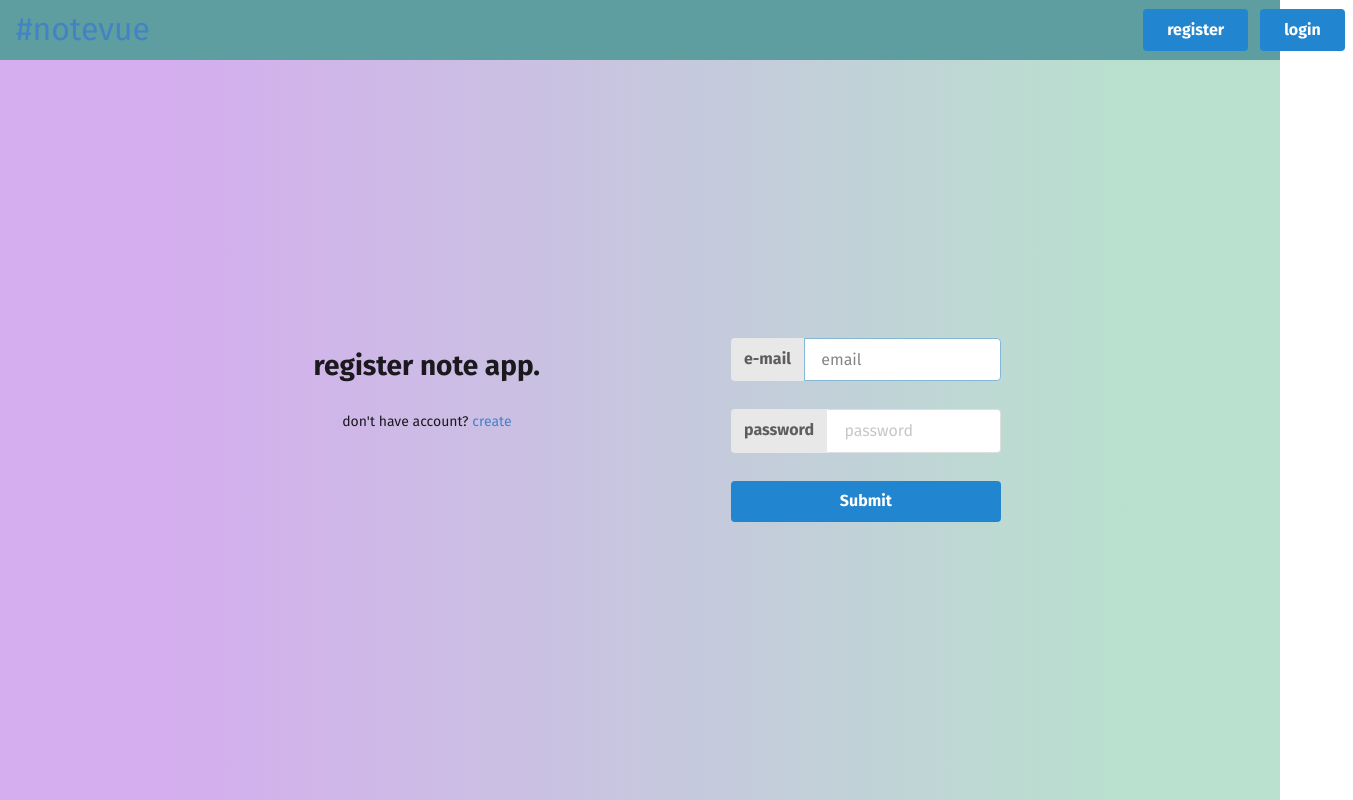
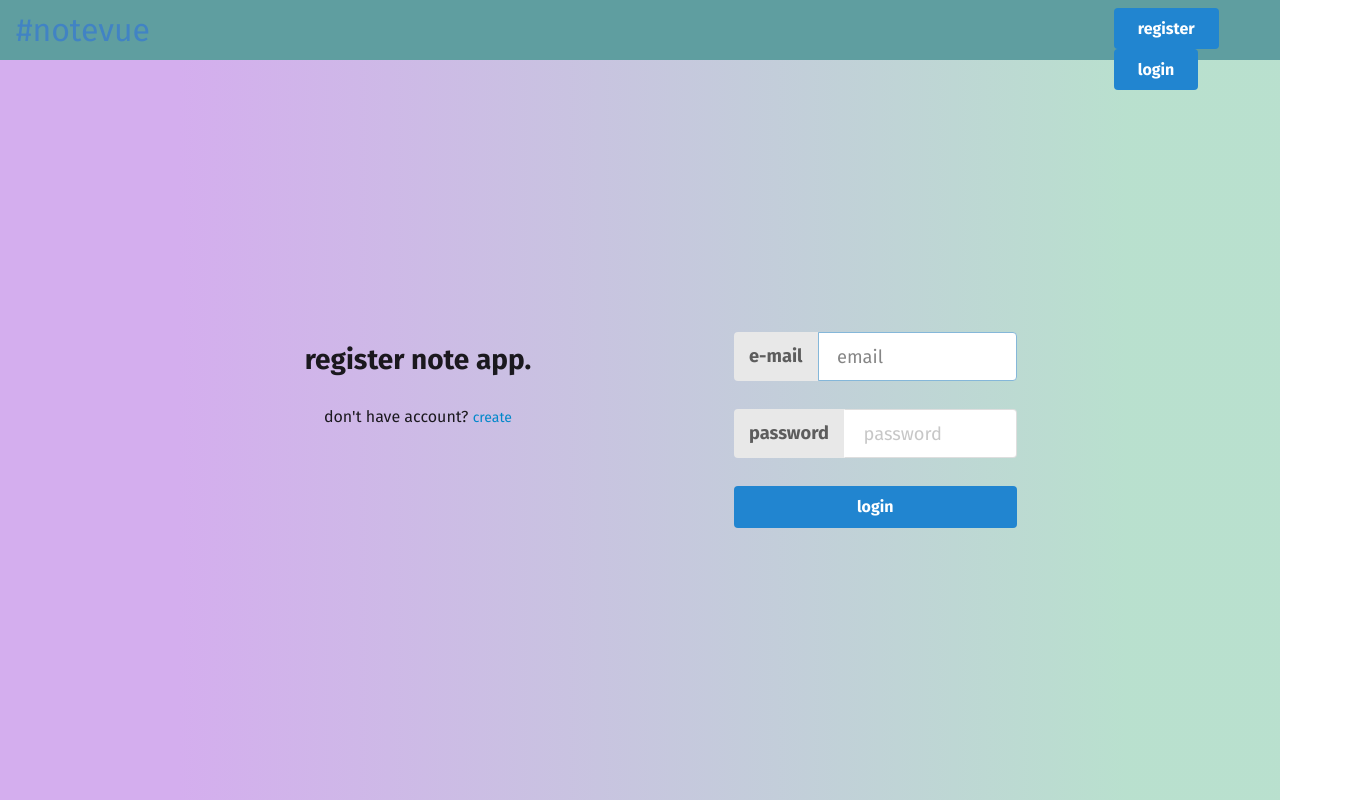
Before and after one commit to vnylbscr/nest-vue-note-app, a Vue app in the folder client/: page /sign-in in a window 1280 px wide. Shown: the whole page, 1353 px wide, since content can reach past the window. Built offline with nearby package versions, Linux system fonts and the light colour scheme.

Commit message:
handling state routing

```diff
--- a/client/package.json
+++ b/client/package.json
@@ -10,6 +10,7 @@
   "dependencies": {
     "@vuelidate/core": "^2.0.0-alpha.32",
     "@vuelidate/validators": "^2.0.0-alpha.25",
+    "axios": "^0.24.0",
     "core-js": "^3.6.5",
     "sass": "^1.44.0",
     "sass-loader": "^10",
--- a/client/src/App.vue
+++ b/client/src/App.vue
@@ -2,17 +2,19 @@
   <div id="nav" class="nav">
     <nav-bar />
     <router-view />
+    <!-- <Footer /> -->
   </div>
 </template>
 <script>
 import Footer from './components/footer.vue';
+import { defineComponent } from '@vue/runtime-core';
 import NavBar from './components/navbar/NavBar.vue';
-export default {
+export default defineComponent({
   components: {
     // Footer,
     NavBar,
   },
-};
+});
 </script>
 
 <style lan NavBarg="scss"></style>
--- a/client/src/components/navbar/NavBar.vue
+++ b/client/src/components/navbar/NavBar.vue
@@ -1,13 +1,17 @@
 <template>
   <nav class="nav-container">
-    <div class="logo">
+    <div class="ui grid">
+      <div class="seven column row">
+        <div class="left three floated column">
           <router-link to="/" class="logo">
             <p>#notevue</p>
           </router-link>
         </div>
-    <div class="links">
+        <div class="right floated column">
           <nav-link :href="'/sign-up'" :name="'register'" />
           <nav-link :href="'/sign-in'" :name="'login'" />
+        </div>
+      </div>
     </div>
   </nav>
 </template>
@@ -34,8 +38,6 @@ export default {
   height: 60px;
   padding: 8px 16px;
   background-color: cadetblue;
-  display: flex;
-  align-items: center;
   .logo {
     width: 90%;
     text-decoration: none;
@@ -49,11 +51,5 @@ export default {
       }
     }
   }
-  .links {
-    width: 10%;
-    display: flex;
-    flex-direction: row;
-    justify-content: space-around;
-  }
 }
 </style>
--- /dev/null
+++ b/client/src/lib/config.js
@@ -0,0 +1 @@
+export const API_URL = 'https://localhost:4000';
--- a/client/src/router/index.js
+++ b/client/src/router/index.js
@@ -1,26 +1,47 @@
 import { createRouter, createWebHistory } from 'vue-router';
+import Welcome from '../views/Welcome.vue';
+import Admin from '../views/Admin.vue';
 import Home from '../views/Home.vue';
-
 const routes = [
+  {
+    path: '/',
+    name: 'Welcome',
+    component: Welcome,
+    meta: {
+      isGuest: true,
+    },
+  },
   {
     path: '/',
     name: 'Home',
     component: Home,
-  },
-  {
-    path: '/about',
-    name: 'About',
-    component: () => import('../views/About.vue'),
+    meta: {
+      authRequired: true,
+    },
   },
   {
     path: '/sign-in',
     name: 'SignIn',
     component: () => import('../views/SignIn.vue'),
+    meta: {
+      isGuest: true,
+    },
   },
   {
     path: '/sign-up',
     name: 'SignUp',
     component: () => import('../views/SignUp.vue'),
+    meta: {
+      isGuest: true,
+    },
+  },
+  {
+    path: '/admin',
+    name: 'Admin',
+    component: Admin,
+    meta: {
+      authRequired: true,
+    },
   },
 ];
 
@@ -29,4 +50,33 @@ const router = createRouter({
   routes,
 });
 
+router.beforeEach((to, from, next) => {
+  const parsed = localStorage.getItem('vuex');
+  const user = JSON.parse(parsed)?.user;
+
+  if (to.matched.some((record) => record.meta.authRequired)) {
+    console.log('user is', user);
+    if (!user) {
+      next({
+        path: '/sign-in',
+      });
+    } else {
+      next({
+        path: '/admin',
+      });
+    }
+  } else if (to.matched.some((path) => path.meta.isGuest)) {
+    if (user) {
+      next({
+        path: '/',
+        name: 'Home',
+      });
+    } else {
+      next();
+    }
+  } else {
+    next();
+  }
+});
+
 export default router;
--- /dev/null
+++ b/client/src/views/Admin.vue
@@ -0,0 +1,20 @@
+<template>
+  <div>
+    selam agalar
+
+    <p>{{ user }}</p>
+  </div>
+</template>
+
+<script>
+import { defineComponent } from '@vue/runtime-core';
+
+export default defineComponent({
+  name: 'Admin',
+  setup() {
+    return {
+      user: 'mert',
+    };
+  },
+});
+</script>
--- a/client/src/views/Home.vue
+++ b/client/src/views/Home.vue
@@ -1,74 +1,27 @@
 <template>
   <div class="root">
-    <div class="box">
-      <h3>#notevue.</h3>
-      <h5>save your notes. use anywhere you want.</h5>
-    </div>
-
-    <div class="bottom-section">
-      <router-link to="/sign-up">
-        <p class="account">create account free.</p>
-      </router-link>
-    </div>
+    <h1>welcome back, {{ user.username }}</h1>
   </div>
 </template>
 
 <script>
-export default {
+import { defineComponent } from '@vue/runtime-core';
+
+export default defineComponent({
+  setup() {
+    const user = this.$store.state.user;
+
+    return {
+      user,
+    };
+  },
   name: 'Home',
-};
+});
 </script>
 
 <style lang="scss" scoped>
-@import '../styles/global.scss';
 .root {
-  width: 100%;
-  height: calc(100vh - 60px);
-  align-items: center;
-  justify-content: center;
-  display: flex;
-  flex-direction: column;
-  background: rgb(212, 174, 238);
-  font-size: 16px;
-  background: linear-gradient(
-    90deg,
-    rgba(212, 174, 238, 1) 14%,
-    rgba(153, 210, 184, 0.68531162464986) 88%
-  );
-  .box {
-    @media screen and (max-width: 625px) {
-      h3,
-      h5 {
-        font-size: 1.5em !important;
-      }
-    }
-    width: 30%;
-    height: 40%;
-    background: bisque;
-    border-radius: 1em;
-    box-shadow: 1px 2px #aaa;
-    padding: 1em;
-    text-align: center;
-    h3 {
-      font-size: 2.5em;
-      padding: 0.4em;
-    }
-    h5 {
-      font-size: 2em;
-      font-weight: 500;
-      color: #232323;
-      padding: 0.5em;
-    }
-  }
-  .bottom-section {
-    width: 100%;
-    margin-top: 2em;
-    display: flex;
-    align-items: center;
-    justify-content: center;
-    .account {
-      @include underline_effect(2em, 3px);
-    }
-  }
+  height: 100vh;
+  background: red;
 }
 </style>
--- a/client/src/views/SignIn.vue
+++ b/client/src/views/SignIn.vue
@@ -1,20 +1,22 @@
 <template>
   <div class="root">
-    <div class="ui equal width center aligned padded grid">
+    <div class="ui equal width stackable center aligned padded grid">
       <div class="row">
-        <div class="two ui column stackable center end aligned grid">
+        <div class="two ui column center end aligned grid">
           <div class="column twelve wide">
             <h1 class="ui header">register note app.</h1>
           </div>
           <div class="column sixteen wide">
             <p class="heading">
               don't have account?
-              <router-link to="/sign-up"> create </router-link>
+              <router-link to="/sign-up" class="animated-link">
+                create
+              </router-link>
             </p>
           </div>
         </div>
         <form @submit.prevent="handleSubmit">
-          <div class="ui five column stackable center aligned page grid">
+          <div class="ui five column center aligned page grid">
             <div class="column sixteen wide">
               <div
                 v-bind:class="{ error: v$.form.email.$error }"
@@ -51,7 +53,7 @@
 
             <div class="column sixteen wide">
               <div
-                v-bind:class="{ error: v$.form.email.$error }"
+                v-bind:class="{ error: v$.form.password.$error }"
                 class="ui labeled fluid input large"
               >
                 <div class="ui label">password</div>
@@ -66,7 +68,7 @@
             </div>
             <div class="column sixteen wide">
               <button class="primary fluid large ui button" type="submit">
-                Submit
+                login
               </button>
             </div>
           </div>
@@ -75,13 +77,13 @@
     </div>
   </div>
 </template>
+
 <script>
 import { defineComponent } from '@vue/runtime-core';
 import useVuelidate from '@vuelidate/core';
 import { required, minLength, email } from '@vuelidate/validators';
 export default defineComponent({
   name: 'SignIn',
-  components: {},
   props: ['click'],
   setup() {
     return {
@@ -99,6 +101,20 @@ export default defineComponent({
   methods: {
     focusEmail() {
       this.$refs.email.focus();
+    },
+    handleSubmit(e) {
+      const store = this.$store;
+      if (this.v$.$invalid) {
+        this.v$.form.$touch();
+        return;
+      } else {
+        store.dispatch({
+          type: 'login',
+          payload: {
+            ...this.form,
+          },
+        });
+      }
     },
   },
   validations() {
@@ -128,6 +144,7 @@ export default defineComponent({
   height: calc(100vh - 60px);
   align-items: center;
   justify-content: center;
+  font-size: 16px;
   display: flex;
   background: rgb(212, 174, 238);
   background: linear-gradient(
@@ -136,8 +153,17 @@ export default defineComponent({
     rgba(153, 210, 184, 0.68531162464986) 88%
   );
 
+  .submit-error {
+    color: red;
+    font-size: 2em;
+    margin: 24px 8px;
+  }
+
   .box {
     background-color: red;
   }
+  .animated-link {
+    @include underline_effect(14px, 2px);
+  }
 }
 </style>
--- a/client/src/views/SignUp.vue
+++ b/client/src/views/SignUp.vue
@@ -120,18 +120,23 @@
               <p class="heading">
                 by registering you confirm our privacy policy.
               </p>
-              <div class="ui checkbox">
-                <input type="checkbox" name="example" />
+              <div class="ui checkbox input">
+                <input
+                  type="checkbox"
+                  v-model="v$.form.terms.$model"
+                  name="terms"
+                  ref="terms"
+                />
                 <label>i confirm privacy policy</label>
+              </div>
+
+              <div v-if="v$.form.terms.$error" class="terms-error">
+                please confirm terms and private policy.
               </div>
             </div>
 
             <div class="column sixteen wide">
-              <button
-                class="primary fluid large ui button"
-                :disabled="v$.form.$invalid"
-                type="submit"
-              >
+              <button class="primary fluid large ui button" type="submit">
                 register
               </button>
             </div>
@@ -144,13 +149,12 @@
 </template>
 <script>
 import { defineComponent } from '@vue/runtime-core';
-import { email, required, minLength, maxLength } from '@vuelidate/validators';
 import { useVuelidate } from '@vuelidate/core';
+import { email, minLength, required, sameAs } from '@vuelidate/validators';
 
 export default defineComponent({
   name: 'SignUp',
   components: {},
-  props: ['click'],
   setup() {
     return {
       v$: useVuelidate(),
@@ -162,12 +166,22 @@ export default defineComponent({
         email: '',
         username: '',
         password: '',
+        terms: null,
       },
     };
   },
   methods: {
     handleSubmit(e) {
-      console.log('eee', e);
+      const store = this.$store;
+      if (this.v$.$invalid) {
+        this.v$.form.$touch();
+        return;
+      } else {
+        store.commit('register', {
+          user: this.form,
+          token: '123123123123123213',
+        });
+      }
     },
     focusEmail() {
       this.$refs.email.focus();
@@ -188,6 +202,9 @@ export default defineComponent({
           required,
           min: minLength(4),
         },
+        terms: {
+          required: sameAs(true),
+        },
       },
     };
   },
@@ -205,6 +222,7 @@ export default defineComponent({
   align-items: center;
   justify-content: center;
   display: flex;
+  font-size: 14px;
   background: rgb(212, 174, 238);
   background: linear-gradient(
     90deg,
@@ -216,11 +234,17 @@ export default defineComponent({
     padding: 24px;
   }
 
+  .terms-error {
+    color: red;
+    font-size: 1em;
+    font-weight: bold;
+    margin-top: 0.5em;
+  }
   .box {
     background-color: red;
   }
   .router-link {
-    @include underline_effect(1em, 1px);
+    @include underline_effect(14px, 2px);
   }
 }
 </style>
--- /dev/null
+++ b/client/src/views/Welcome.vue
@@ -0,0 +1,74 @@
+<template>
+  <div class="root">
+    <div class="box">
+      <h3>#notevue.</h3>
+      <h5>save your notes. use anywhere you want.</h5>
+    </div>
+
+    <div class="bottom-section">
+      <router-link to="/sign-up">
+        <p class="account">create account free.</p>
+      </router-link>
+    </div>
+  </div>
+</template>
+
+<script>
+export default {
+  name: 'Welcome',
+};
+</script>
+
+<style lang="scss" scoped>
+@import '../styles/global.scss';
+.root {
+  width: 100%;
+  height: calc(100vh - 60px);
+  align-items: center;
+  justify-content: center;
+  display: flex;
+  flex-direction: column;
+  background: rgb(212, 174, 238);
+  font-size: 16px;
+  background: linear-gradient(
+    90deg,
+    rgba(212, 174, 238, 1) 14%,
+    rgba(153, 210, 184, 0.68531162464986) 88%
+  );
+  .box {
+    @media screen and (max-width: 625px) {
+      h3,
+      h5 {
+        font-size: 1.5em !important;
+      }
+    }
+    width: 30%;
+    height: 40%;
+    background: bisque;
+    border-radius: 1em;
+    box-shadow: 1px 2px #aaa;
+    padding: 1em;
+    text-align: center;
+    h3 {
+      font-size: 2.5em;
+      padding: 0.4em;
+    }
+    h5 {
+      font-size: 2em;
+      font-weight: 500;
+      color: #232323;
+      padding: 0.5em;
+    }
+  }
+  .bottom-section {
+    width: 100%;
+    margin-top: 2em;
+    display: flex;
+    align-items: center;
+    justify-content: center;
+    .account {
+      @include underline_effect(2em, 3px);
+    }
+  }
+}
+</style>
```
Also changed, not shown: client/src/store/index.js (+24 -7 lines), 1 other file (tests, documents, lock files or other folders). Lines whose indentation alone changed are shown as unchanged.
